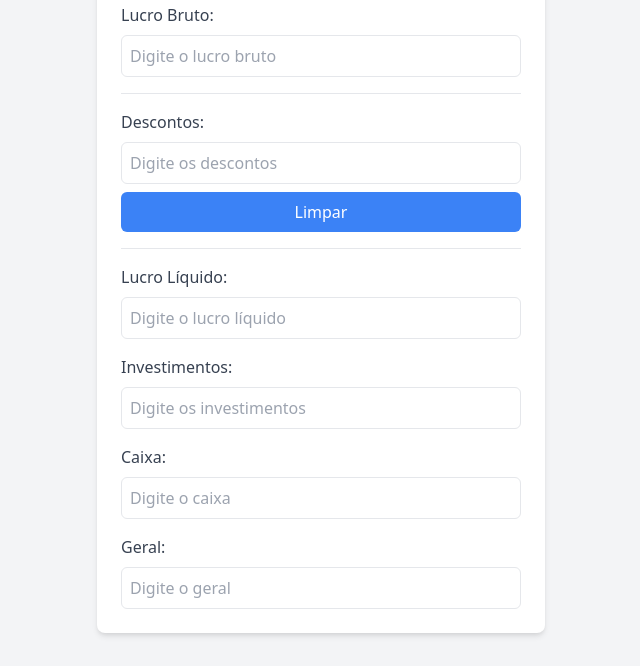
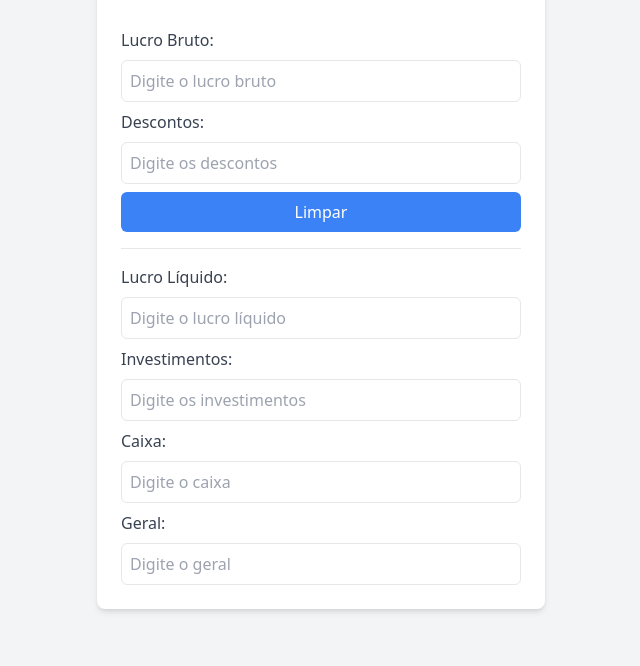
Before and after one commit to robniemeyer/income-calculator, a plain HTML site: page index.html in a window 1280 px wide. Shown: the part 134-800 px from the top of the page, without its empty margins (319-959 px from the left). Drawn offline with nearby package versions, Linux system fonts and the light colour scheme.

Commit message:
fix: Organize fields into two sections with a single clear button and horizontal line

```diff
--- a/index.html
+++ b/index.html
@@ -15,35 +15,22 @@
         </header>
         <main id="profit-calculator" class="space-y-4">
             <!-- Section 1 -->
-            <div id="section-gross-profit" class="section space-y-2">
+            <div id="section-fields-before-clear" class="section space-y-2">
                 <label for="gross-profit" class="block text-gray-700">Lucro Bruto:</label>
                 <input id="gross-profit" type="text" placeholder="Digite o lucro bruto" onkeyup="formatBRL(this)" class="w-full p-2 border rounded-md">
-            </div>
-            <hr class="my-4">
-            <!-- Section 2 -->
-            <div id="section-discounts" class="section space-y-2">
                 <label for="discounts" class="block text-gray-700">Descontos:</label>
                 <input id="discounts" type="text" placeholder="Digite os descontos" onkeyup="formatBRL(this)" class="w-full p-2 border rounded-md">
                 <button type="button" class="w-full py-2 bg-blue-500 text-white rounded-md hover:bg-blue-600 focus:outline-none focus:ring-2 focus:ring-blue-500 focus:ring-offset-2" onclick="clearInputs('profit-calculator')">Limpar</button>
             </div>
             <hr class="my-4"> <!-- Single horizontal line after the clear button -->
-            <!-- Section 3 -->
-            <div id="section-net-profit" class="section space-y-2">
+            <!-- Section 2 -->
+            <div id="section-fields-after-clear" class="section space-y-2">
                 <label for="net-profit" class="block text-gray-700">Lucro Líquido:</label>
                 <input id="net-profit" type="text" placeholder="Digite o lucro líquido" onkeyup="formatBRL(this)" class="w-full p-2 border rounded-md">
-            </div>
-            <!-- Section 4 -->
-            <div id="section-investments" class="section space-y-2">
                 <label for="investments" class="block text-gray-700">Investimentos:</label>
                 <input id="investments" type="text" placeholder="Digite os investimentos" onkeyup="formatBRL(this)" class="w-full p-2 border rounded-md">
-            </div>
-            <!-- Section 5 -->
-            <div id="section-cash" class="section space-y-2">
                 <label for="cash" class="block text-gray-700">Caixa:</label>
                 <input id="cash" type="text" placeholder="Digite o caixa" onkeyup="formatBRL(this)" class="w-full p-2 border rounded-md">
-            </div>
-            <!-- Section 6 -->
-            <div id="section-general" class="section space-y-2">
                 <label for="general" class="block text-gray-700">Geral:</label>
                 <input id="general" type="text" placeholder="Digite o geral" onkeyup="formatBRL(this)" class="w-full p-2 border rounded-md">
             </div>
```
